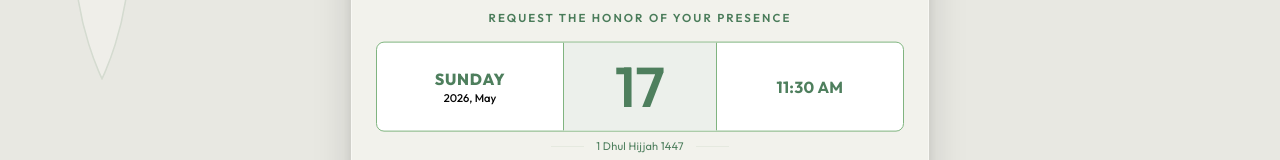
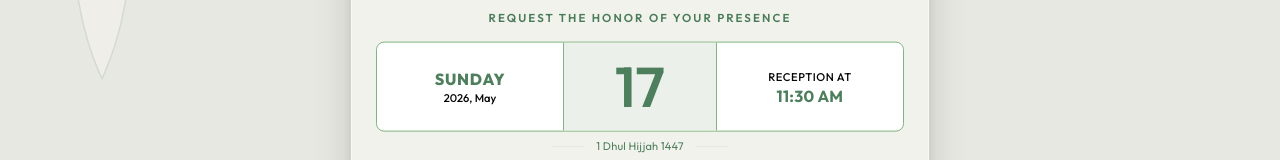
Before and after one commit to Ameerali-k/ameerali_wedding_invitation, a Next.js app: page / in a window 1280 px wide. Shown: the part 257-417 px from the top of the page. Built offline with nearby package versions, Linux system fonts and the light colour scheme; no server answers; a web font is replaced by a local one.

Commit message:
Add RECEPTION AT label to date box

```diff
--- a/src/app/page.js
+++ b/src/app/page.js
@@ -785,6 +785,7 @@ export default function Page() {
               </div>
               <div className="col-divider" />
               <div className="col">
+                <div className="col-day-sub" style={{ textTransform: 'uppercase', marginBottom: '2px', letterSpacing: '0.05em' }}>RECEPTION AT</div>
                 <div className="col-time" style={{ color: 'var(--green, #6c8a71)' }}>11:30 AM</div>
               </div>
             </div>
```
